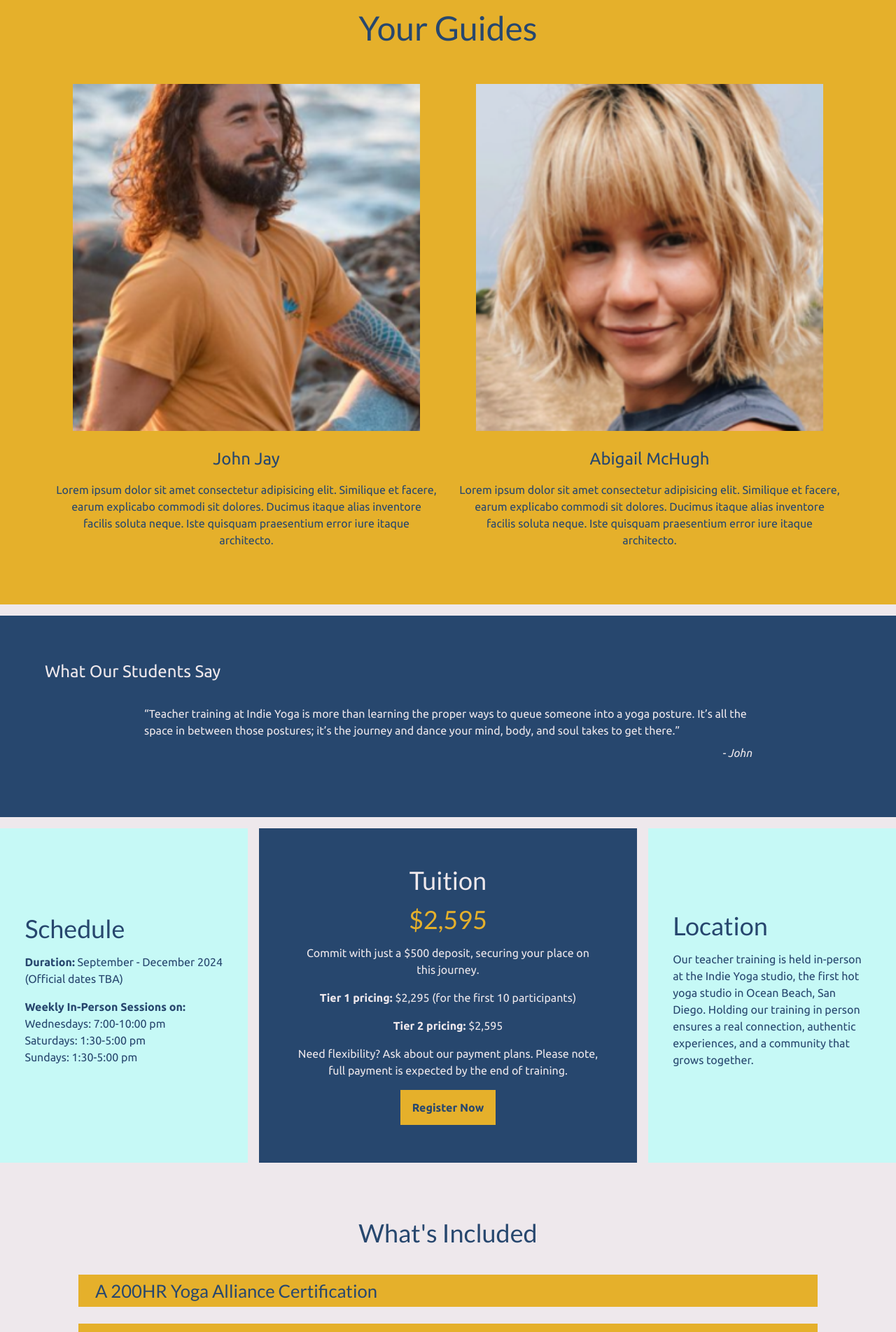
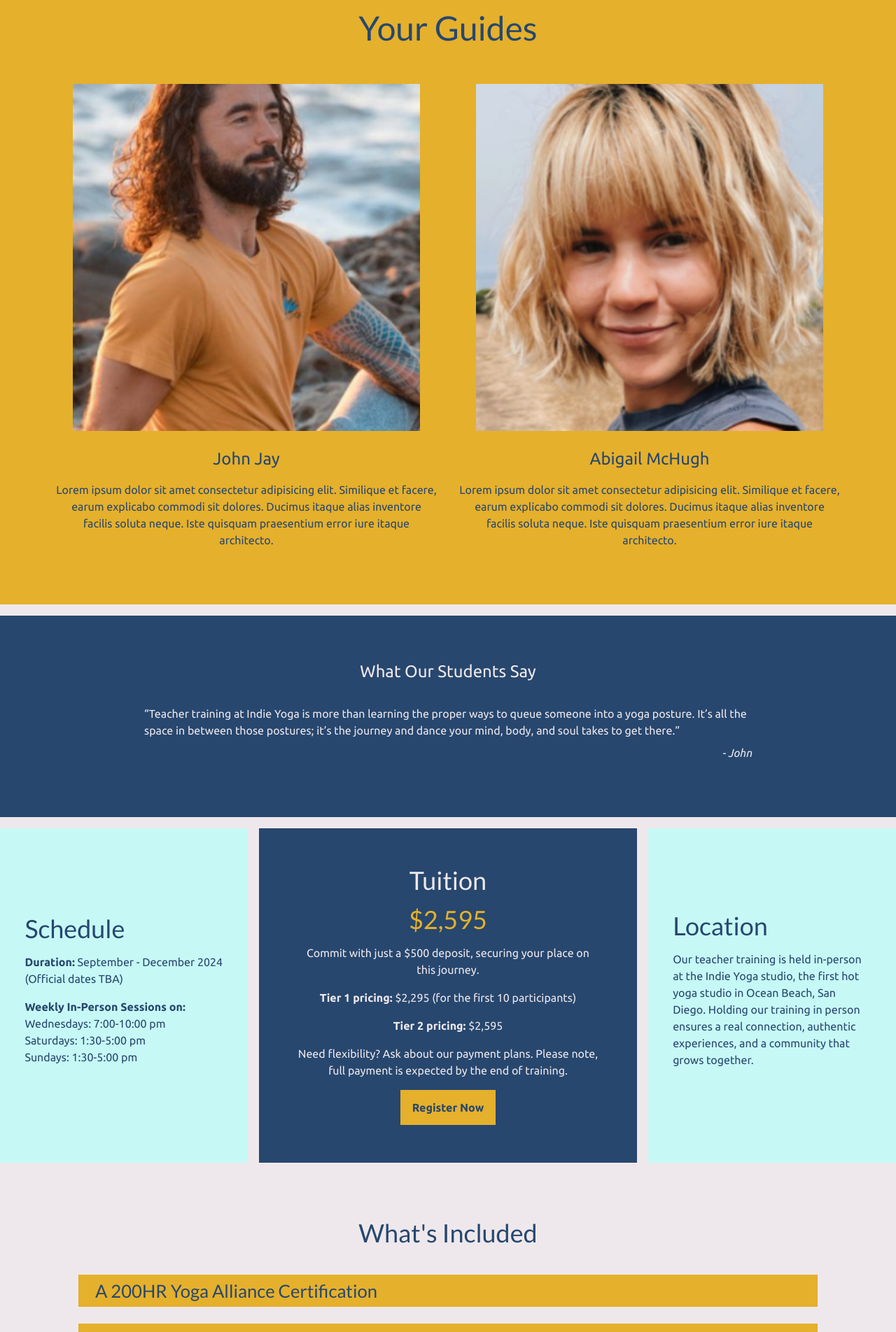
Before and after one commit to ViaSana/indie-yoga, a Jekyll site: the page built from teachertraining.html, in a window 1280 px wide. Shown: the part 1540-3444 px from the top of the page at 70% size. Built offline with Jekyll 4.4.1, drawn with Linux system fonts in a browser that asks for light colours.

Commit message:
Update teachertraining.html

```diff
--- a/teachertraining.html
+++ b/teachertraining.html
@@ -68,7 +68,7 @@ teacher-2_image: assets/uploads/abig.png
 
 <!-- Student Testimonial -->
 <section class="bg-d-blue mx-scrn">
-    <h4>What Our Students Say</h4>
+    <h4 class="text-center">What Our Students Say</h4>
     <div class="testimonial-slider-container">
         {% for item in site.data.testimonials.from-ytt %}
         <div class="slider-item text-light">
```
